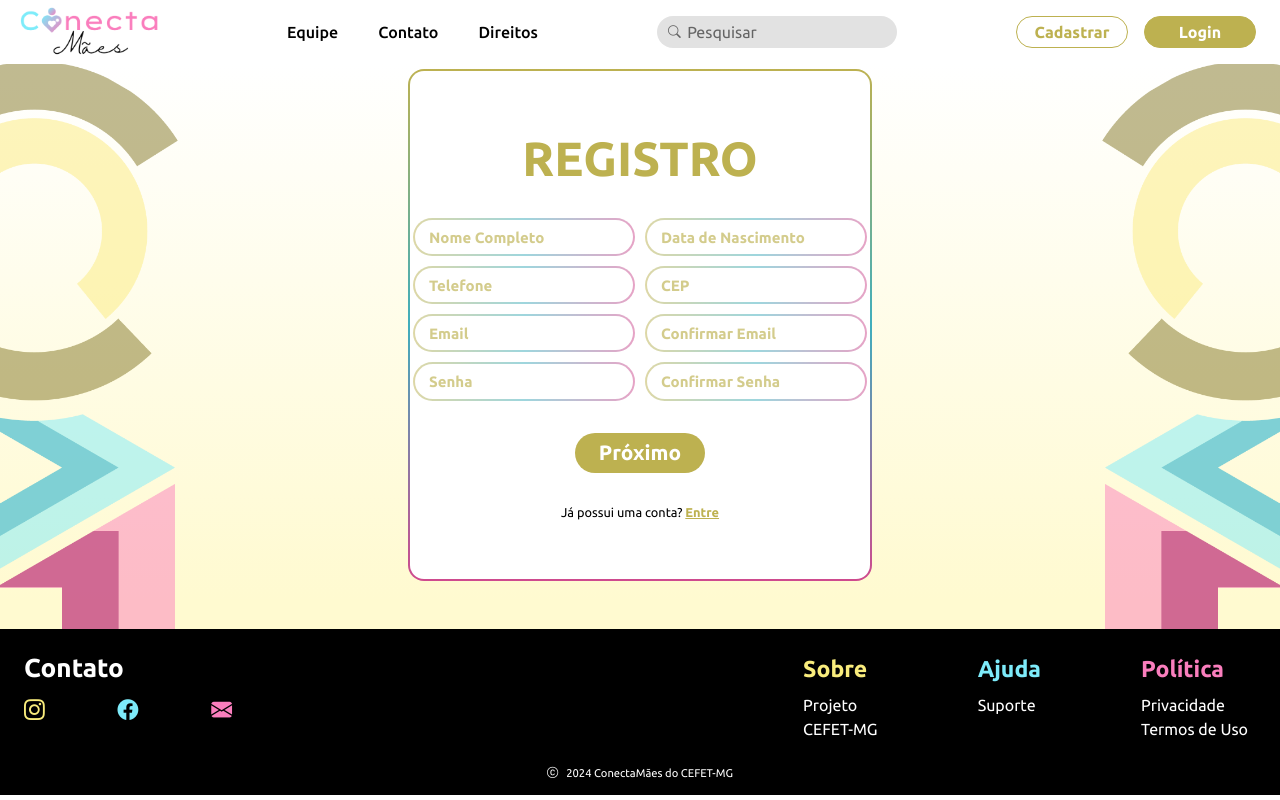
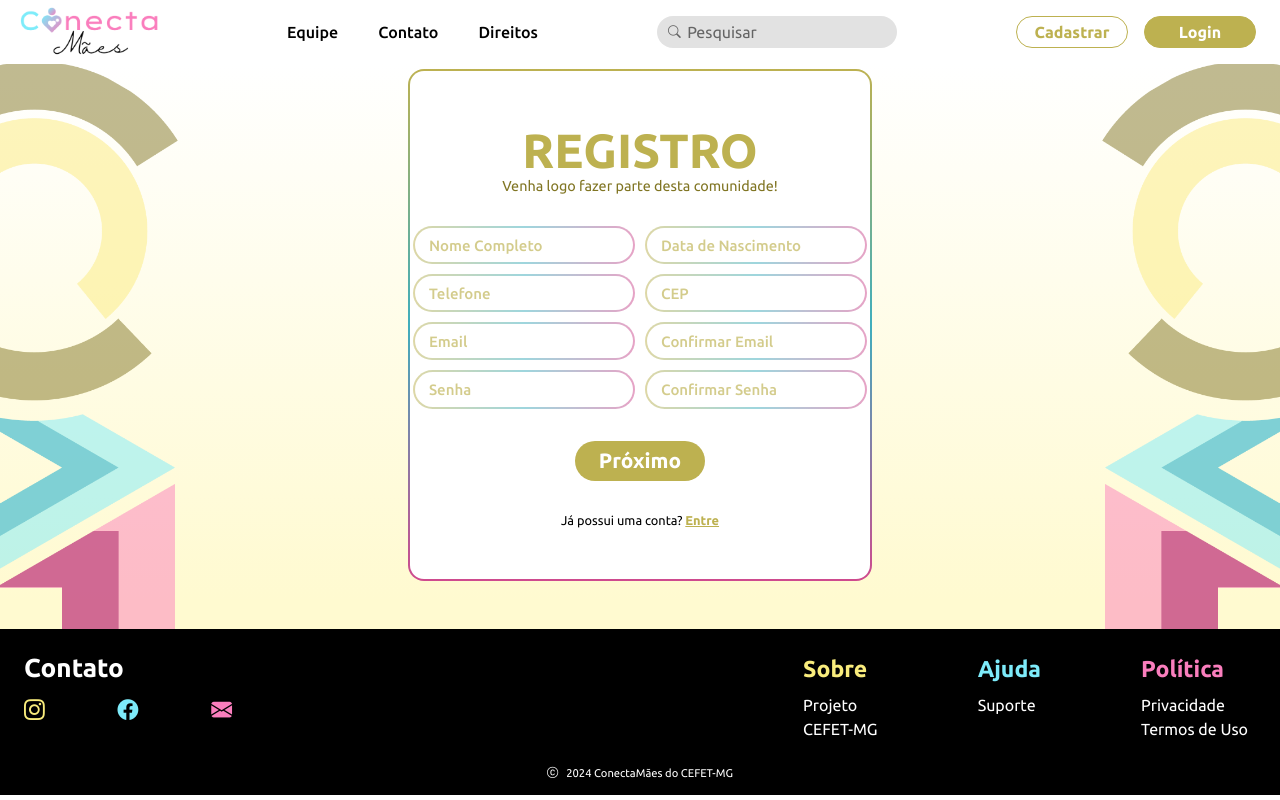
Before and after one commit to RenanFelliphe/ConectaMaes, a PHP site: page /register.php in a window 1280 px wide. Run offline with PHP 8.4, Linux system fonts and the light colour scheme.

Commit message:
Adding Login/Register subtitle message

```diff
--- a/login.php
+++ b/login.php
@@ -18,7 +18,11 @@
             <img src="assets/Imagens/Cells.png" class="backgroundGeometricForms cellsLeft">
 
             <form class="Lo-loginForm">
-                <h1 class="Lo-loginTitle"> Login </h1>
+                <div class="Lo-formHeader">
+                    <h1 class="Lo-loginTitle"> Login </h1>
+                    <p>Seja bem-vindo novamente!</p>
+                </div>
+
                 <div class="Lo-inputsContainer">
                     <div class="Lo-input">
                         <input type="email" id="email" required>
--- a/register.php
+++ b/register.php
@@ -18,7 +18,11 @@
             <img src="assets/Imagens/Cells.png" class="backgroundGeometricForms cellsLeft">
 
             <form class="Re-registerForm">
-                <h1 class="Re-registerTitle"> Registro </h1>
+                <div class="Re-formHeader">
+                    <h1 class="Re-registerTitle"> Registro </h1>
+                    <p>Venha logo fazer parte desta comunidade!</p>
+                </div>
+
                 <div class="Re-inputsContainer">
                     <div class="Re-input">
                         <input type="text" id="nomeCompleto" required>
--- a/styles/style.css
+++ b/styles/style.css
@@ -437,7 +437,13 @@ footer .A-footerRight li.A-footerPolitic h5{
     height: 32rem;
 }
 
-.Lo-loginForm .Lo-loginTitle{
+.Lo-loginForm .Lo-formHeader{
+    text-align: center;
+    font-size: 0.9rem;
+    color: var(--darkYellowColor);
+}
+
+.Lo-loginForm .Lo-formHeader .Lo-loginTitle{
     position: relative;
     color: var(--middleYellowColor);
     text-transform: uppercase;
@@ -485,6 +491,7 @@ footer .A-footerRight li.A-footerPolitic h5{
     top: 11px;
     left: 1rem;
     opacity: 0.65;
+    font-weight: 500;
 }
 
 .Lo-loginForm .Lo-inputsContainer .Lo-input input:focus + .Lo-fakePlaceholder,
@@ -572,7 +579,13 @@ footer .A-footerRight li.A-footerPolitic h5{
     height: 32rem;
 }
 
-.Re-registerForm .Re-registerTitle{
+.Re-registerForm .Re-formHeader{
+    text-align: center;
+    font-size: 0.9rem;
+    color: var(--darkYellowColor);
+}
+
+.Re-registerForm .Re-formHeader .Re-registerTitle{
     position: relative;
     color: var(--middleYellowColor);
     text-transform: uppercase;
@@ -618,6 +631,7 @@ footer .A-footerRight li.A-footerPolitic h5{
     top: 11px;
     left: 1rem;
     opacity: 0.65;
+    font-weight: 500;
 }
 
 .Re-registerForm .Re-inputsContainer .Re-input input:focus + .Re-fakePlaceholder,
```
